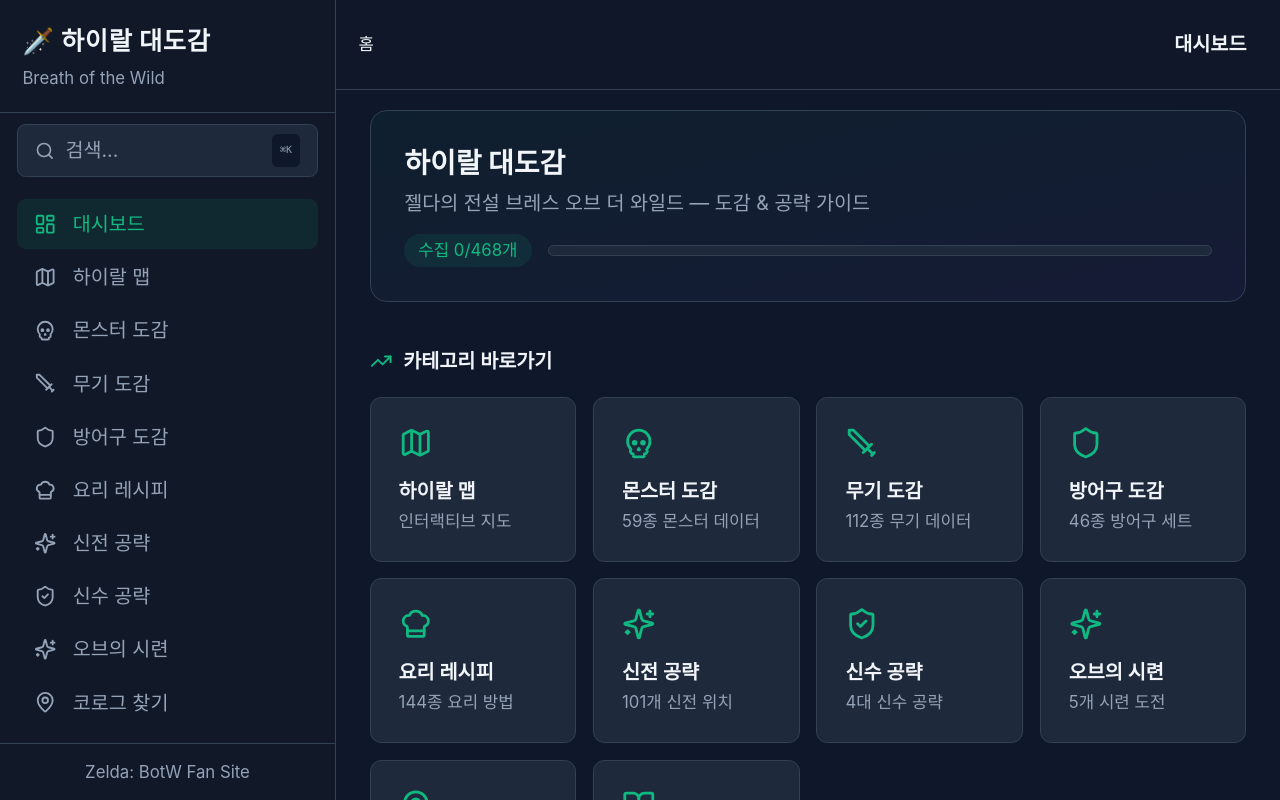
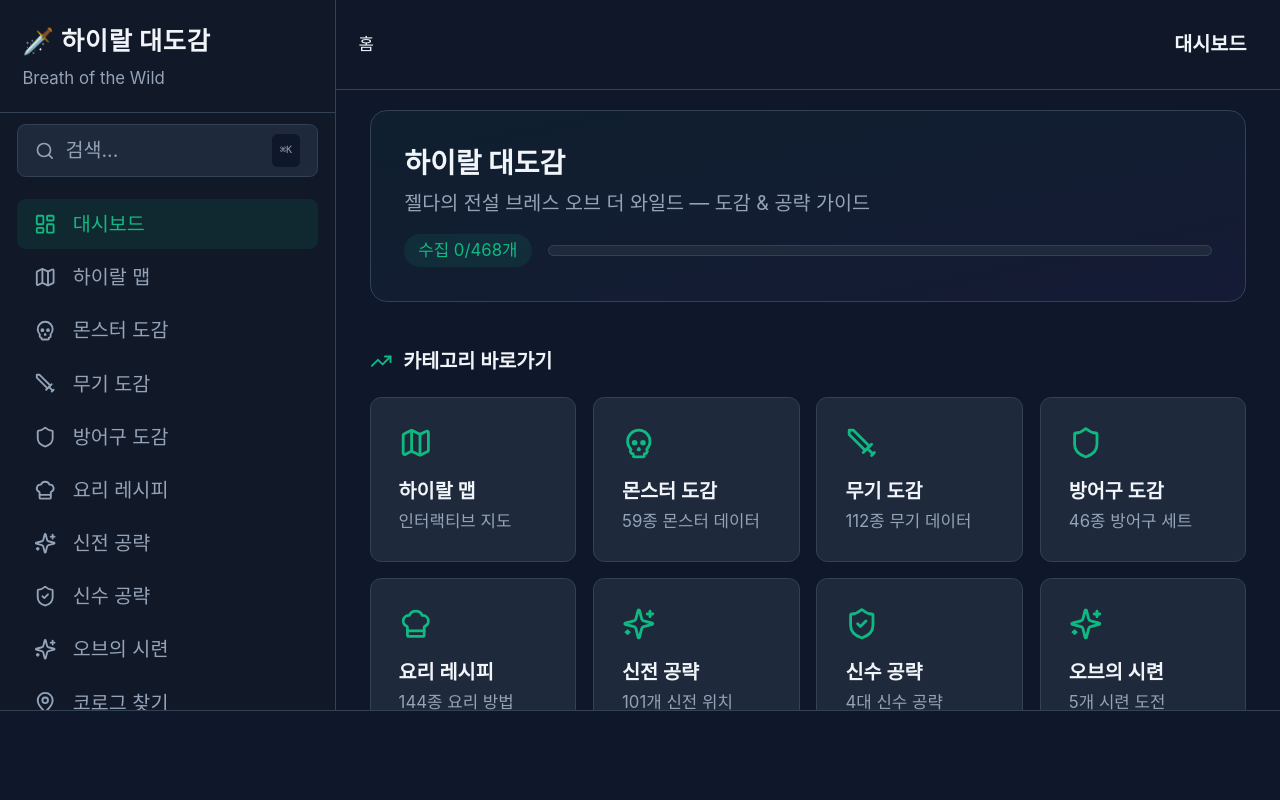
Before and after one commit to jeiljjw/zelda, a React (Vite) app: page / in a window 1280 px wide. Shown: the top 800 px of the page. Built offline with nearby package versions, Linux system fonts and the light colour scheme.

Commit message:
feat: add fixed bottom kakao ad banner
Ultraworked with [Sisyphus](https://github.com/code-yeongyu/oh-my-opencode)

Co-authored-by: Sisyphus <clio-agent@sisyphuslabs.ai>

```diff
--- a/src/App.tsx
+++ b/src/App.tsx
@@ -33,7 +33,7 @@
       <main className="flex-1 lg:ml-60 flex flex-col">
         <Header />
         <GlobalSearch open={searchOpen} onOpenChange={setSearchOpen} />
-        <div className="flex-1 overflow-y-auto px-4 sm:px-6" style={{ paddingTop: '20px', paddingBottom: '120px' }}>
+        <div className="flex-1 overflow-y-auto px-4 sm:px-6" style={{ paddingTop: '20px', paddingBottom: '110px' }}>
           <Routes>
             <Route path="/" element={<Dashboard />} />
             <Route path="/monsters" element={<Monsters />} />
@@ -56,6 +56,17 @@
           </Routes>
         </div>
       </main>
+
+      {/* Fixed Bottom Ad Banner */}
+      <div className="fixed bottom-0 left-0 right-0 z-50 bg-background border-t border-border flex justify-center items-center" style={{ height: '90px' }}>
+        <ins
+          className="kakao_ad_area"
+          style={{ display: 'none' }}
+          data-ad-unit="DAN-pJdf2RiEcucaxwi8"
+          data-ad-width="728"
+          data-ad-height="90"
+        />
+      </div>
     </div>
   )
 }
```
Also changed, not shown: 2 other files (tests, documents, lock files or other folders).
